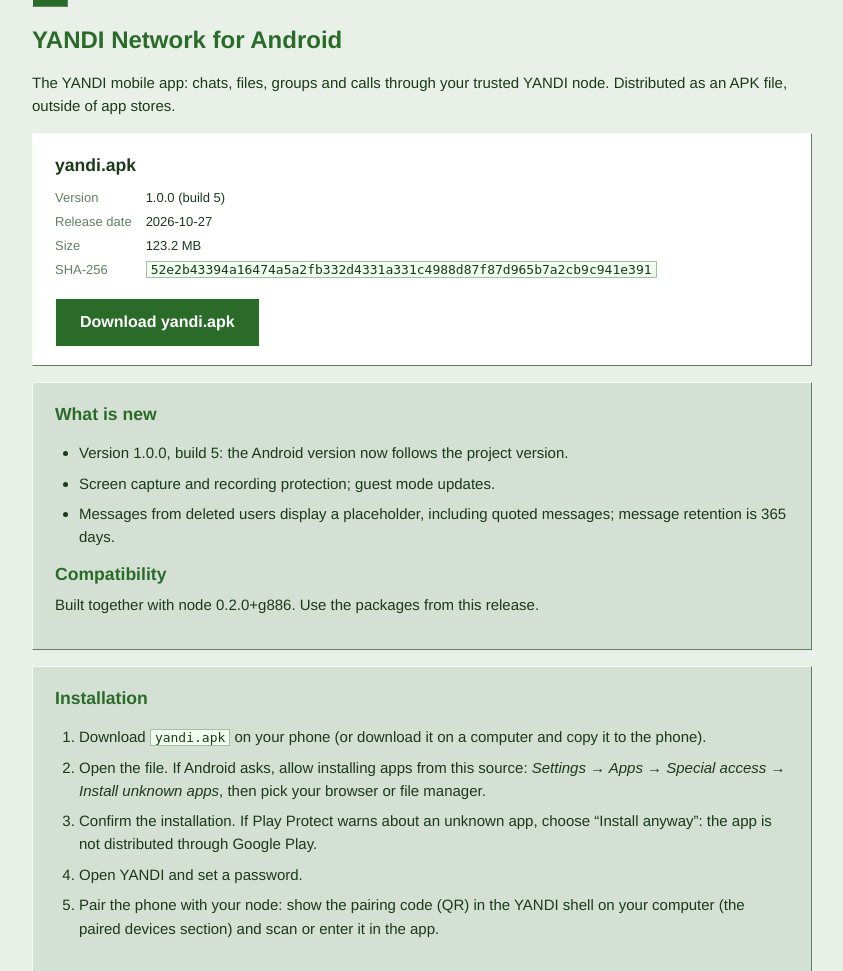
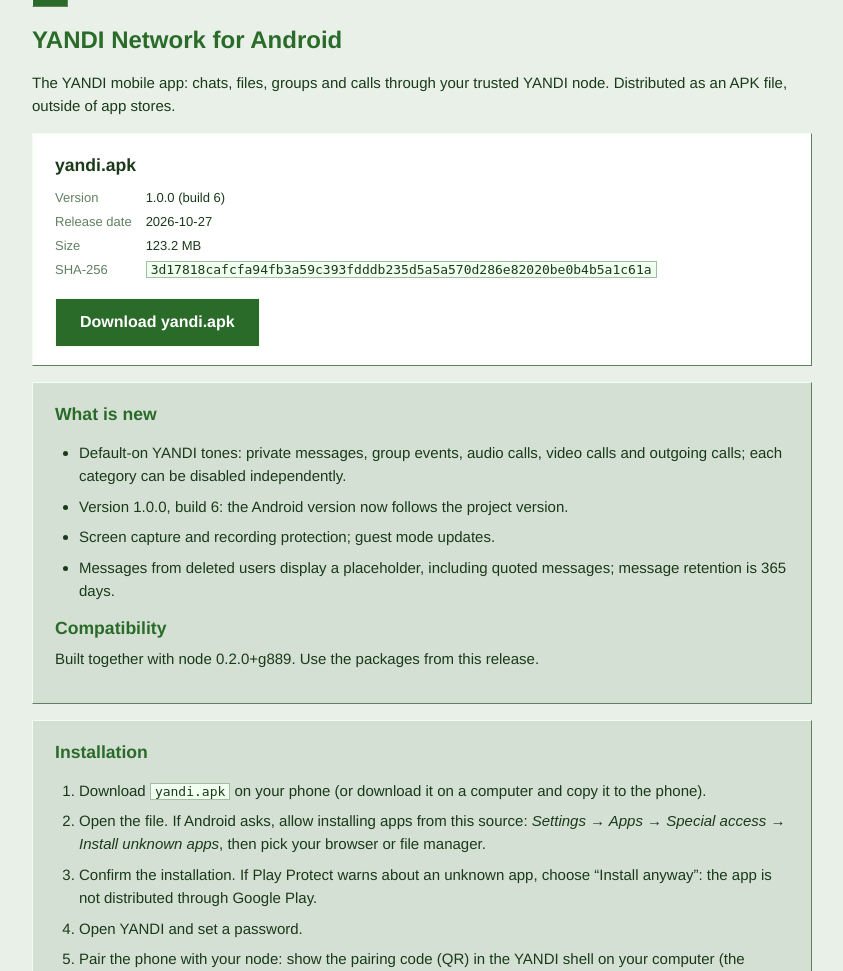
Before and after one commit to ispolkom/node, a PHP site: page /network/downloads/android/index.php in a window 1280 px wide. Shown: the part 412-1383 px from the top of the page, without its empty margins (132-975 px from the left). Run offline with PHP 8.4, Linux system fonts and the light colour scheme; some web fonts are replaced.

Commit message:
chore(release): record g889 and Android build 6 with audio regression CI

```diff
--- a/deploy/site/yandi.su/includes/releases.php
+++ b/deploy/site/yandi.su/includes/releases.php
@@ -3,64 +3,68 @@ declare(strict_types=1);
 // Download metadata verified against signed release manifests.
 const YANDI_RELEASES = [
     'android' => [
-        'version' => '1.0.0 (build 5)',
+        'version' => '1.0.0 (build 6)',
         'date' => '2026-10-27',
         'changes' => [
             'ru' => [
-                'Выпуск 1.0.0, сборка 5: номер версии Android согласован с версией проекта.',
+                'Звуки включены по умолчанию: личные сообщения — icq.mp3, группы — icq-online.mp3, аудиозвонки — calling.mp3, видеозвонки — sqype.mp3, дозвон — call_out.mp3; в настройках каждый вид отключается отдельно.',
+                'Выпуск 1.0.0, сборка 6: номер версии Android согласован с версией проекта.',
                 'Защита экрана приложения от снимков и записи; обновления гостевого режима.',
                 'Сообщения удалённого пользователя отображаются заглушкой, включая цитаты; срок хранения сообщений — 365 суток.'
             ],
             'en' => [
-                'Version 1.0.0, build 5: the Android version now follows the project version.',
+                'Default-on YANDI tones: private messages, group events, audio calls, video calls and outgoing calls; each category can be disabled independently.',
+                'Version 1.0.0, build 6: the Android version now follows the project version.',
                 'Screen capture and recording protection; guest mode updates.',
                 'Messages from deleted users display a placeholder, including quoted messages; message retention is 365 days.'
             ]
         ],
         'compat' => [
-            'ru' => 'Собрано вместе с узлом 0.2.0+g886. Используйте пакеты этого выпуска.',
-            'en' => 'Built together with node 0.2.0+g886. Use the packages from this release.'
+            'ru' => 'Собрано вместе с узлом 0.2.0+g889. Используйте пакеты этого выпуска.',
+            'en' => 'Built together with node 0.2.0+g889. Use the packages from this release.'
         ],
         'files' => [
             [
                 'href' => '/update/android/yandi.apk',
                 'name' => 'yandi.apk',
                 'size' => '123.2',
-                'sha256' => '52e2b43394a16474a5a2fb332d4331a331c4988d87f87d965b7a2cb9c941e391'
+                'sha256' => '3d17818cafcfa94fb3a59c393fdddb235d5a5a570d286e82020be0b4b5a1c61a'
             ]
         ]
     ],
     'debian' => [
-        'version' => '0.2.0+g886',
+        'version' => '0.2.0+g889',
         'date' => '2026-10-27',
         'changes' => [
             'ru' => [
+                'Пять оригинальных звуков YANDI включены по умолчанию; верхний колокольчик отключает и включает все звуки. Исправлены запуск звука видео и права ярлыка и значков для меню приложений.',
                 'Узел и оболочка ПК собраны из одной версии исходников.',
                 'Исправления автономного и гостевого режимов; обновления удаления пользователей и хранения сообщений.',
                 'Пакеты и манифесты подписаны действующим ключом разработчика; SHA-256 приведены для каждого файла.'
             ],
             'en' => [
+                'Five default-on YANDI tones and a master bell; video audio initialization and launcher/icon permissions fixed.',
                 'The node and desktop shell are built from the same source revision.',
                 'Autonomous and guest mode fixes; updates to user deletion and message retention.',
                 'Packages and manifests use the current developer signing key; SHA-256 is listed for each file.'
             ]
         ],
         'compat' => [
-            'ru' => 'Установите оба пакета одной версии вместе. Android-приложение этого выпуска: 1.0.0 (сборка 5).',
-            'en' => 'Install both packages of the same version together. Android app for this release: 1.0.0 (build 5).'
+            'ru' => 'Установите оба пакета одной версии вместе. Android-приложение этого выпуска: 1.0.0 (сборка 6).',
+            'en' => 'Install both packages of the same version together. Android app for this release: 1.0.0 (build 6).'
         ],
         'files' => [
             [
-                'href' => '/update/deb/yandi-desktop_0.2.0-g886_amd64.deb',
-                'name' => 'yandi-desktop_0.2.0-g886_amd64.deb',
-                'size' => '29.0',
-                'sha256' => 'd3b1f544faa151404f8a5f7f63da5955f4f40820b017b89d29c297f452cdef43'
+                'href' => '/update/deb/yandi-desktop_0.2.0-g889_amd64.deb',
+                'name' => 'yandi-desktop_0.2.0-g889_amd64.deb',
+                'size' => '30.7',
+                'sha256' => '35424ecbbefa59d3a8fff97dccf54da5e681c580789f23b6778cdaf79b843a29'
             ],
             [
-                'href' => '/update/deb/yandi-node_0.2.0-g886_amd64.deb',
-                'name' => 'yandi-node_0.2.0-g886_amd64.deb',
+                'href' => '/update/deb/yandi-node_0.2.0-g889_amd64.deb',
+                'name' => 'yandi-node_0.2.0-g889_amd64.deb',
                 'size' => '7.0',
-                'sha256' => '9aefe134d85ab97700712903b180ebc96f53033bcad920a132505b551fc347ed'
+                'sha256' => '19ba976bc2ba7d167c14966a01cb2745949f1401906b2837165bee739ebd4e20'
             ]
         ]
     ]
```
Also changed, not shown: .github/workflows/ci.yml, release/manifests/android/MANIFEST.json, release/manifests/deb/MANIFEST.json, 3 other files.
